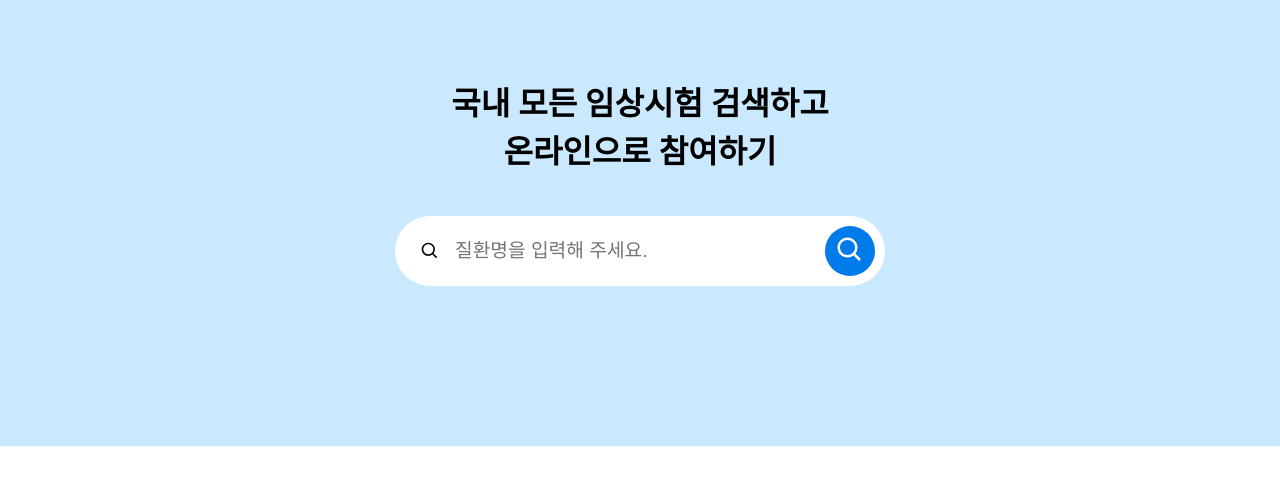
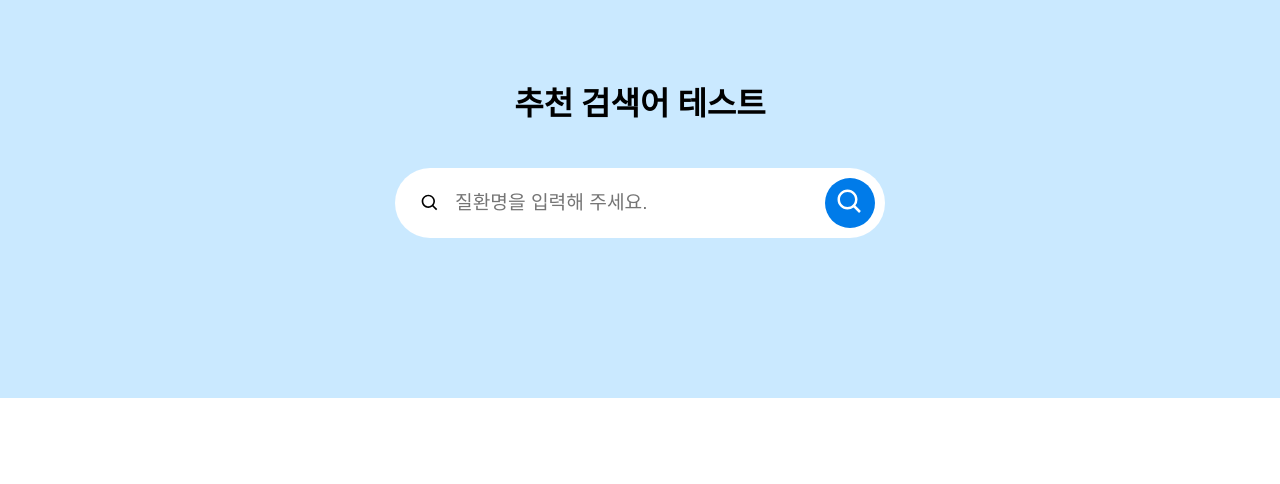
Before and after one commit to KwakHyeonJi/search-suggestions, a React (Create React App) app: page / in a window 1280 px wide. Shown: the top 484 px of the page. Built offline with nearby package versions, Linux system fonts and the light colour scheme; no server answers.

Commit message:
test: git workflow 테스트

```diff
--- a/src/components/Search.tsx
+++ b/src/components/Search.tsx
@@ -47,11 +47,7 @@ const Search = () => {
 
   return (
     <SearchLayout>
-      <Title>
-        국내 모든 임상시험 검색하고
-        <br />
-        온라인으로 참여하기
-      </Title>
+      <Title>추천 검색어 테스트</Title>
       <SearchSection>
         <SearchBar
           keyword={keyword}
```
